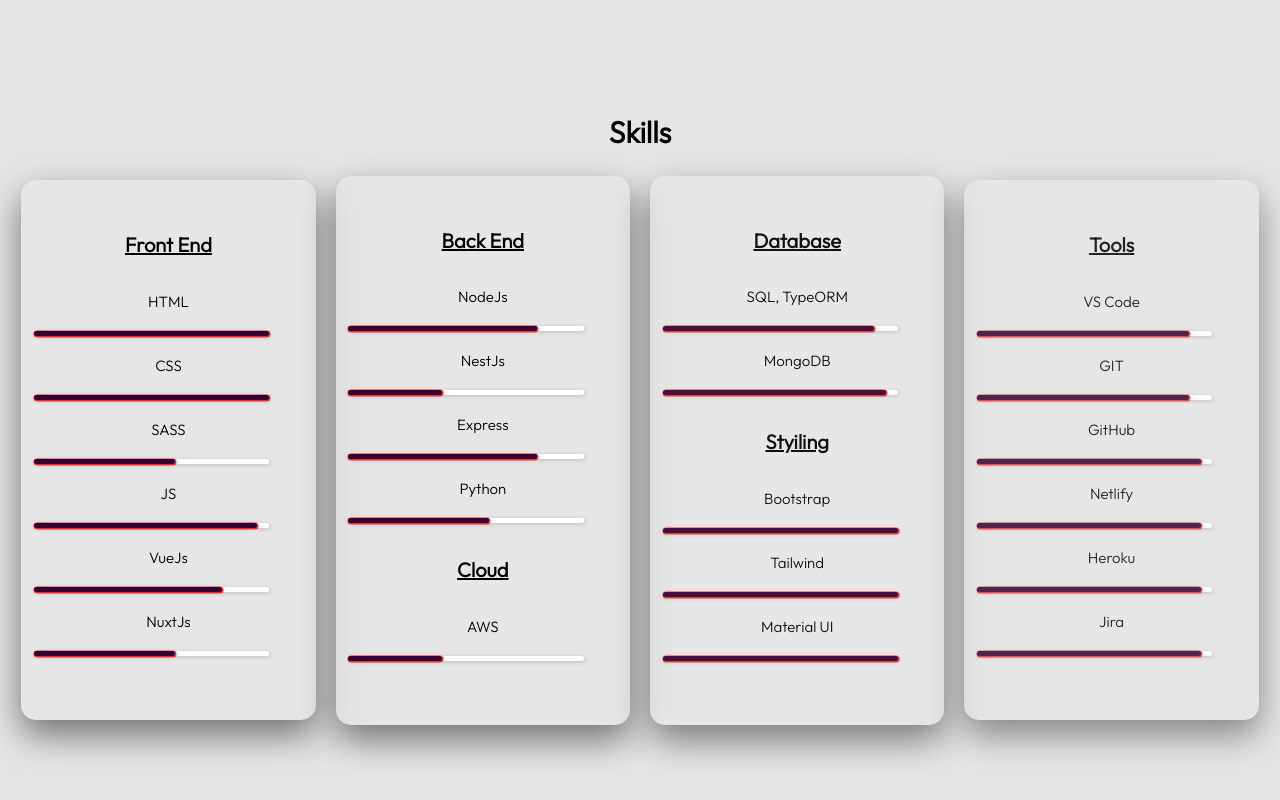
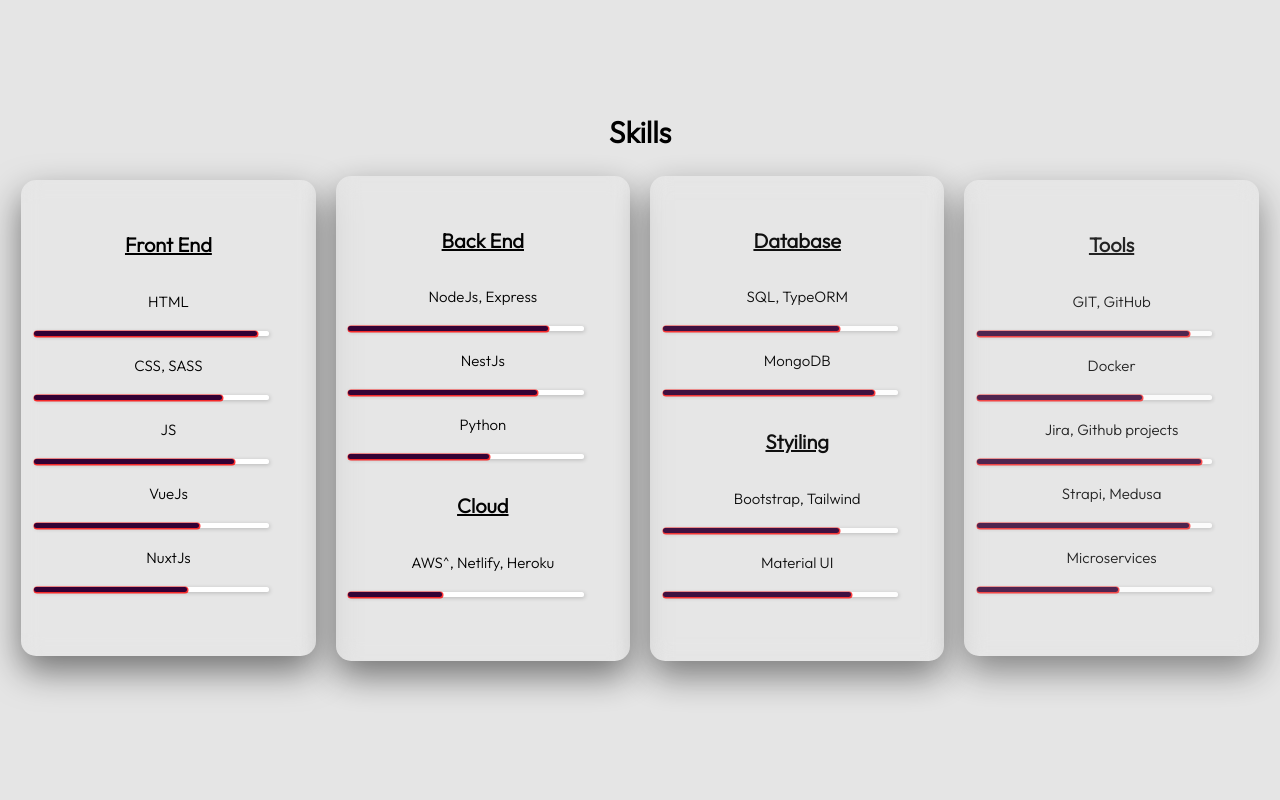
Before and after one commit to rajm688/portfolioresume, a plain HTML site: page index.html in a window 1280 px wide. Shown: the part 1732-2532 px from the top of the page. Drawn offline with Linux system fonts and the light colour scheme.

Commit message:
skills added

```diff
--- a/index.html
+++ b/index.html
@@ -127,60 +127,62 @@
         <div class="frontend">
           <h4>Front End</h4>
           <label for="file">HTML</label>
-          <progress id="file" value="100" max="100">100%</progress>
-          <label for="file">CSS</label>
-          <progress id="file" value="100" max="100">100%</progress>
-          <label for="file">SASS</label>
-          <progress id="file" value="60" max="100">60%</progress>
+          <progress id="file" value="95" max="100">95%</progress>
+          <label for="file">CSS, SASS</label>
+          <progress id="file" value="80" max="100">80%</progress>
+          <!-- <label for="file">SASS</label>
+          <progress id="file" value="60" max="100">60%</progress> -->
           <label for="file">JS</label>
-          <progress id="file" value="95" max="100">95%</progress>
+          <progress id="file" value="85" max="100">85%</progress>
           <label for="file">VueJs</label>
-          <progress id="file" value="80" max="100">80%</progress>
+          <progress id="file" value="70" max="100">70%</progress>
           <label for="file">NuxtJs</label>
-          <progress id="file" value="60" max="100">80%</progress>
+          <progress id="file" value="65" max="100">65%</progress>
         </div>
         <div class="backend">
           <h4>Back End</h4>
-          <label for="file">NodeJs</label>
+          <label for="file">NodeJs, Express</label>
+          <progress id="file" value="85" max="100">85%</progress>
+          <label for="file">NestJs</label>
           <progress id="file" value="80" max="100">80%</progress>
-          <label for="file">NestJs</label>
-          <progress id="file" value="40" max="100">80%</progress>
-          <label for="file">Express</label>
-          <progress id="file" value="80" max="100">80%</progress>
+          <!-- <label for="file">Express</label>
+          <progress id="file" value="80" max="100">80%</progress> -->
           <label for="file">Python</label>
           <progress id="file" value="60" max="100">60%</progress>
           <h4>Cloud</h4>
-          <label for="file">AWS</label>
-          <progress id="file" value="40" max="100">80%</progress>
+          <label for="file" title="S3, EC2, Lambda, SES, SNS, SQS, ECS, ECR"
+            >AWS^, Netlify, Heroku</label
+          >
+          <progress id="file" value="40" max="100">40%</progress>
         </div>
         <div class="database">
           <h4>Database</h4>
           <label for="file">SQL, TypeORM</label>
+          <progress id="file" value="75" max="100">75%</progress>
+          <label for="file">MongoDB</label>
           <progress id="file" value="90" max="100">90%</progress>
-          <label for="file">MongoDB</label>
-          <progress id="file" value="95" max="100">95%</progress>
           <h4>Styiling</h4>
-          <label for="file">Bootstrap</label>
-          <progress id="file" value="100" max="100">100%</progress>
-          <label for="file">Tailwind</label>
-          <progress id="file" value="100" max="100">100%</progress>
+          <label for="file">Bootstrap, Tailwind</label>
+          <progress id="file" value="75" max="100">75%</progress>
+          <!-- <label for="file">Tailwind</label>
+          <progress id="file" value="80" max="100">100%</progress> -->
           <label for="file">Material UI</label>
-          <progress id="file" value="100" max="100">100%</progress>
+          <progress id="file" value="80" max="100">80%</progress>
         </div>
         <div class="tools">
           <h4>Tools</h4>
-          <label for="file">VS Code</label>
+          <label for="file">GIT, GitHub</label>
           <progress id="file" value="90" max="100">90%</progress>
-          <label for="file">GIT</label>
+          <!-- <label for="file">GitHub</label>
+          <progress id="file" value="95" max="100">95%</progress> -->
+          <label for="file">Docker</label>
+          <progress id="file" value="70" max="100">70%</progress>
+          <label for="file">Jira, Github projects</label>
+          <progress id="file" value="95" max="100">95%</progress>
+          <label for="file">Strapi, Medusa</label>
           <progress id="file" value="90" max="100">90%</progress>
-          <label for="file">GitHub</label>
-          <progress id="file" value="95" max="100">95%</progress>
-          <label for="file">Netlify</label>
-          <progress id="file" value="95" max="100">95%</progress>
-          <label for="file">Heroku</label>
-          <progress id="file" value="95" max="100">95%</progress>
-          <label for="file">Jira</label>
-          <progress id="file" value="95" max="100">95%</progress>
+          <label for="file">Microservices</label>
+          <progress id="file" value="60" max="100">60%</progress>
         </div>
       </div>
     </div>
```
